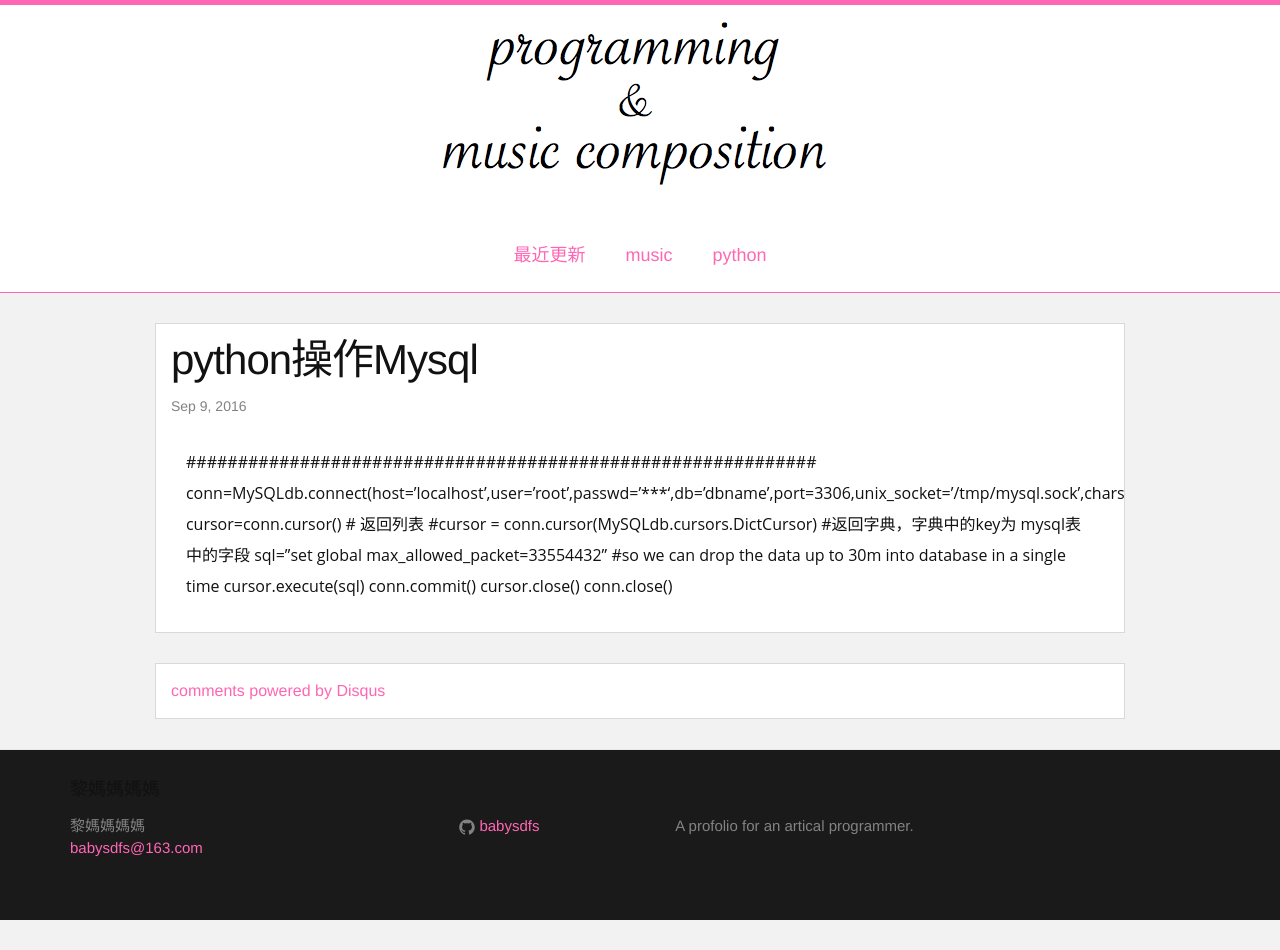
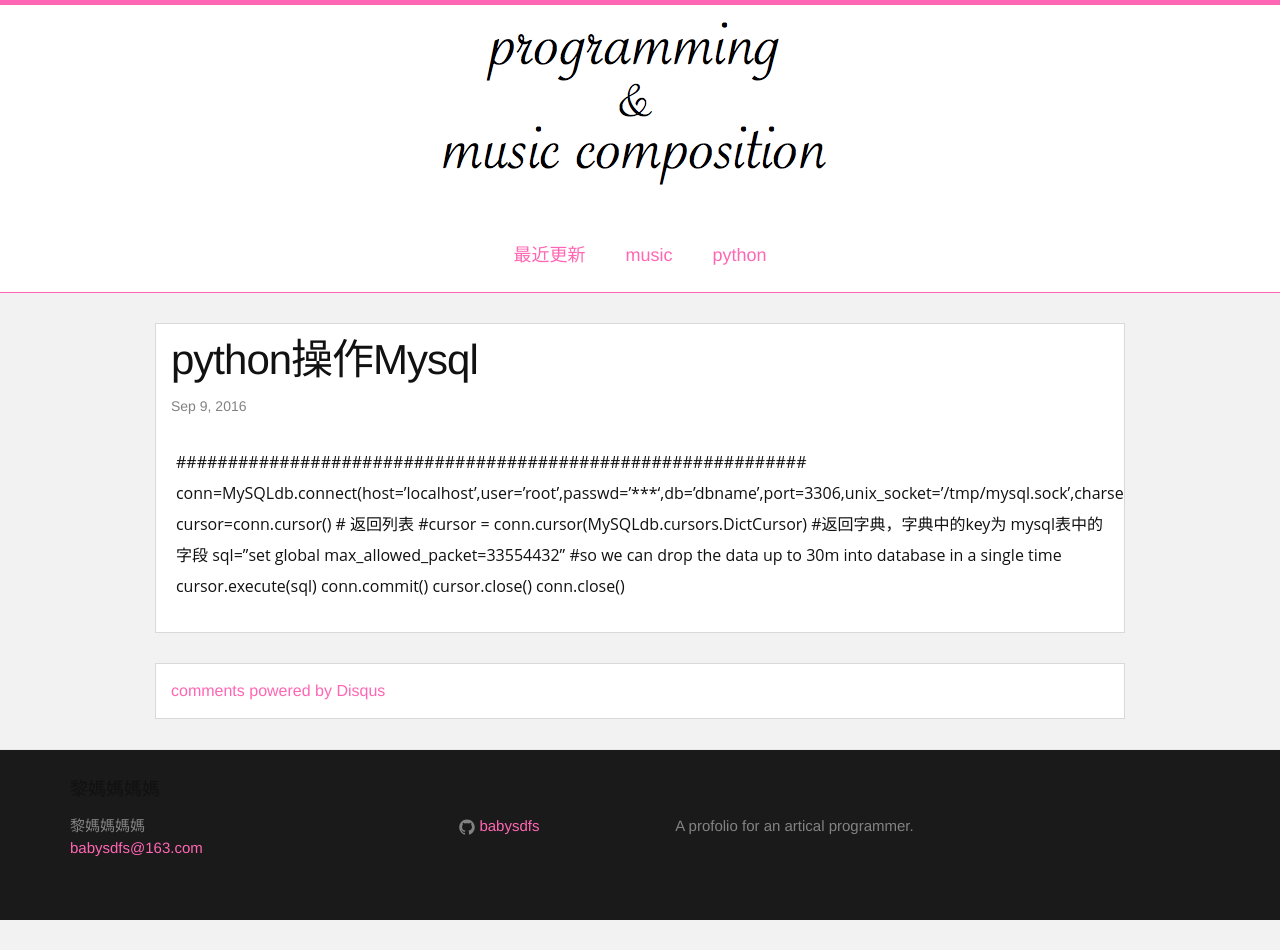
Before and after one commit to babysdfs/MyBlog, a Jekyll site: the page built from _posts/2016-09-09-python-operate-mysql.markdown, in a window 1280 px wide. Built offline with Jekyll 4.4.1, drawn with Linux system fonts in a browser that asks for light colours; nearby versions of some CDN libraries; comment, search, counter and statistics services are not loaded.

Commit message:
Update post.html

```diff
--- a/_layouts/post.html
+++ b/_layouts/post.html
@@ -11,7 +11,7 @@ layout: default
     <p class="post-meta"><time datetime="{{ page.date | date_to_xmlschema }}" itemprop="datePublished">{{ page.date | date: "%b %-d, %Y" }}</time>{% if page.author %} • <span itemprop="author" itemscope itemtype="http://schema.org/Person"><span itemprop="name">{{ page.author }}</span></span>{% endif %}</p>
   </header>
 
-  <div class="post-content" style="margin:15px;" itemprop="articleBody">
+  <div class="post-content" style="margin:5px;" itemprop="articleBody">
     {{ content }}
   </div>
 </article>
```
